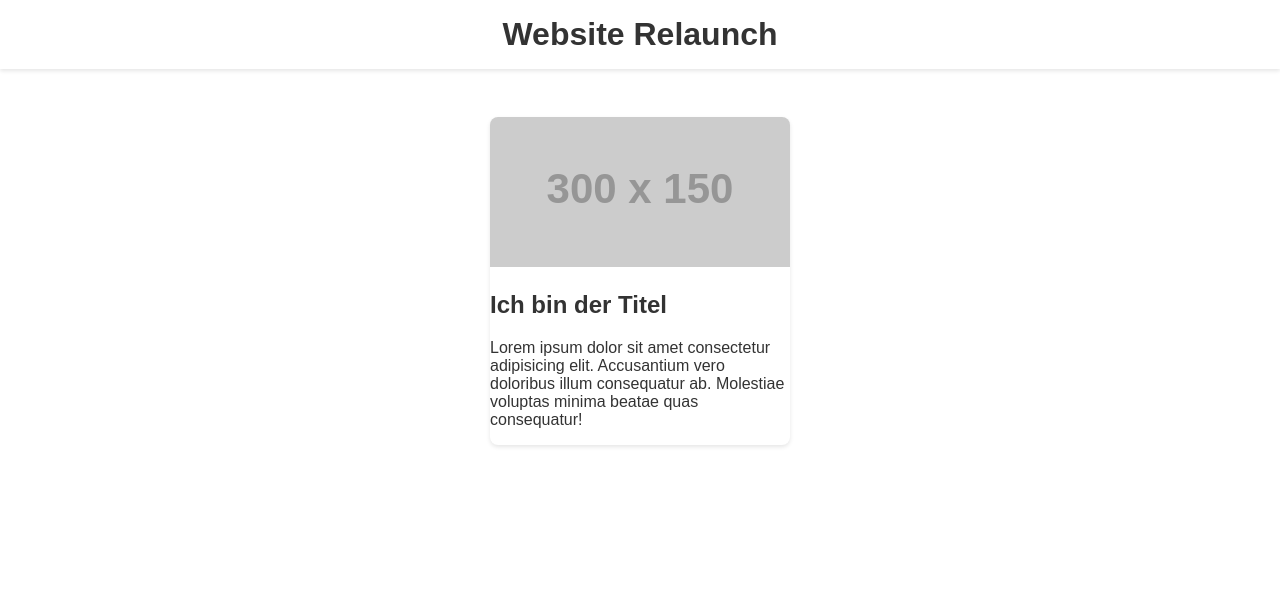
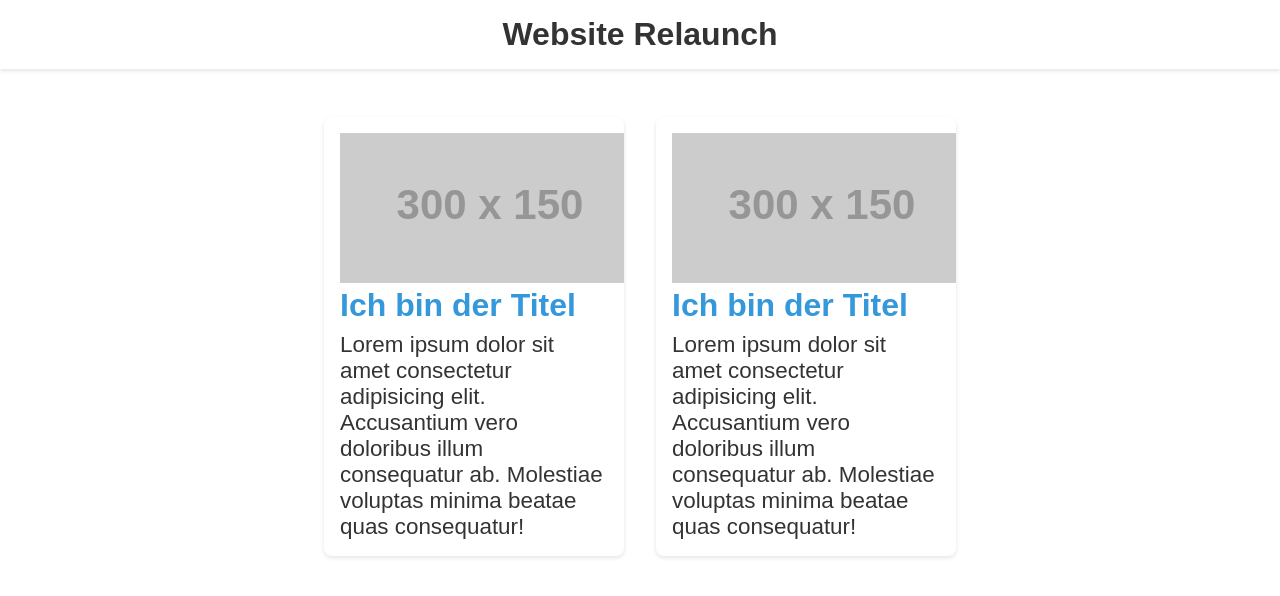
Before and after one commit to vanessainn/Abgabe-Webprog, a plain HTML site: page index.html in a window 1280 px wide. Drawn offline with Linux system fonts and the light colour scheme; placeholder pictures from the web are drawn by us.

Commit message:
add second card.

```diff
--- a/index.html
+++ b/index.html
@@ -14,12 +14,17 @@
     <section class="cards-container">
       <!-- Kartenkomponenten werden hier eingefügt -->
       <div class="card">
-        <div class="card__image">
-          <img clas="cardImage__image" src="https://placehold.jp/300x150.png" alt="Platzhalterbild">
+        <div class="card-content">
+          <img clas="card-img" src="https://placehold.jp/300x150.png" alt="Platzhalterbild">
+          <h2 class="card-title">Ich bin der Titel</h2>
+          <p class="card-text">Lorem ipsum dolor sit amet consectetur adipisicing elit. Accusantium vero doloribus illum consequatur ab. Molestiae voluptas minima beatae quas consequatur!</p>
         </div>
-        <div class="card__content">
-          <h2 class="card__title">Ich bin der Titel</h2>
-          <p class="card__text">Lorem ipsum dolor sit amet consectetur adipisicing elit. Accusantium vero doloribus illum consequatur ab. Molestiae voluptas minima beatae quas consequatur!</p>
+      </div>
+      <div class="card">
+        <div class="card-content">
+          <img clas="card-img" src="https://placehold.jp/300x150.png" alt="Platzhalterbild">
+          <h2 class="card-title">Ich bin der Titel</h2>
+          <p class="card-text">Lorem ipsum dolor sit amet consectetur adipisicing elit. Accusantium vero doloribus illum consequatur ab. Molestiae voluptas minima beatae quas consequatur!</p>
         </div>
       </div>
     </section>
```
